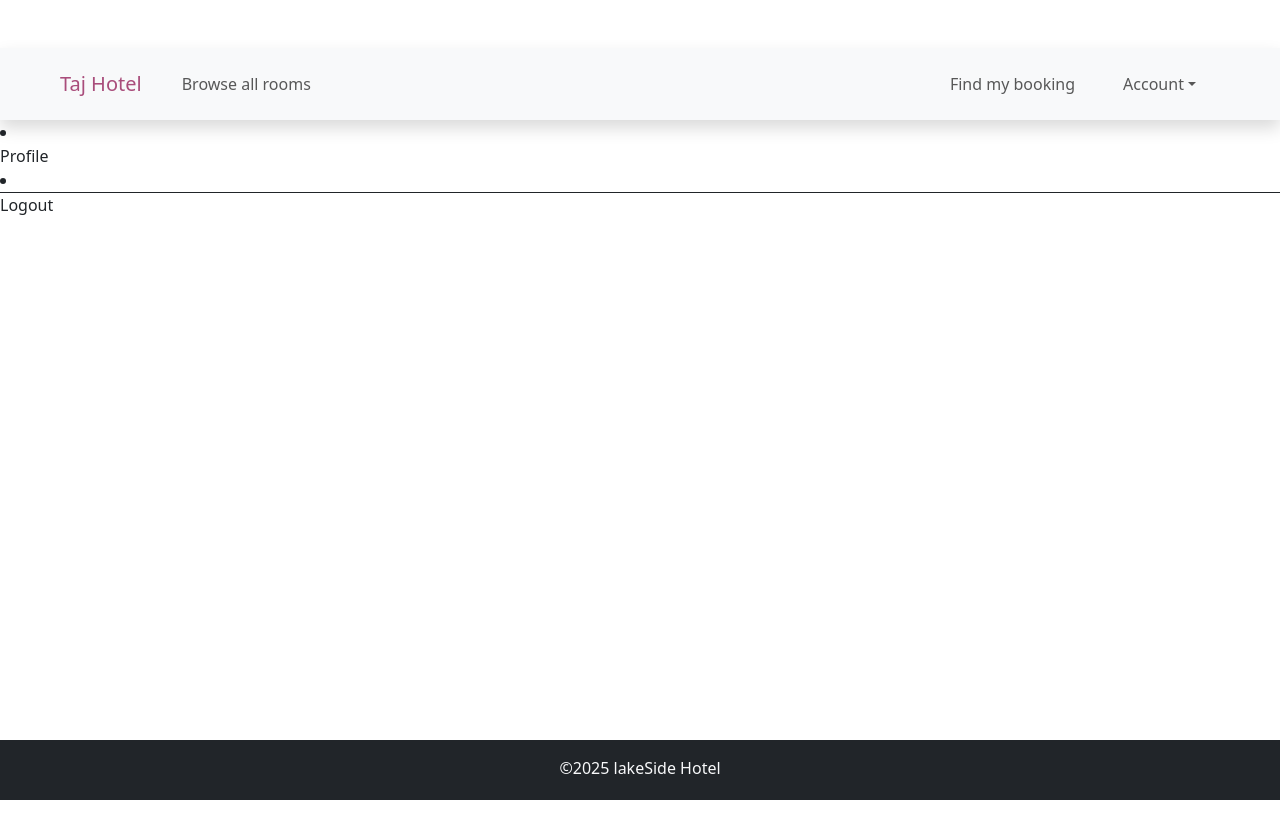
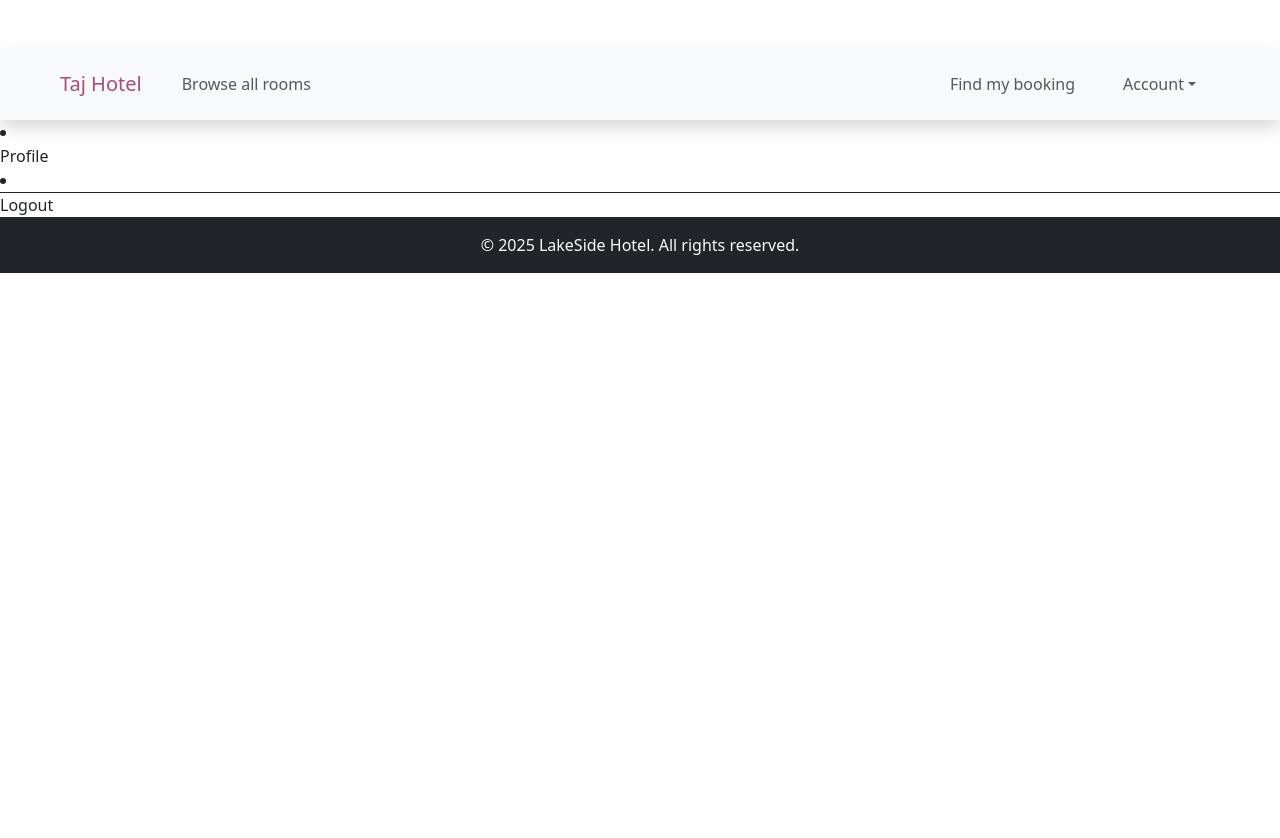
Before and after one commit to namratachavan15/HotelmanagementsysusingSpringbootReact, a React (Create React App) app in the folder hotelmangt/: page /logout in a window 1280 px wide. Shown: the top 838 px of the page. Built offline with nearby package versions, Linux system fonts and the light colour scheme.

Commit message:
Update Footer.jsx

```diff
--- a/hotelmangt/src/components/layout/Footer.jsx
+++ b/hotelmangt/src/components/layout/Footer.jsx
@@ -1,19 +1,22 @@
-import React from 'react'
-import { Col, Container, Row } from 'react-bootstrap';
+import React from 'react';
+import { Container, Row, Col } from 'react-bootstrap';
 
 const Footer = () => {
-    let today=new Date();
+  const today = new Date();
+
   return (
-    <footer className='bg-dark text-light py-3 footer mt-lg-5'>
-      <Container>
-        <Row>
-            <Col xs={12} md={12} className='text-center'>
-            <p>&copy;{today.getFullYear()}  lakeSide Hotel</p>
-            </Col>
+    <footer className="bg-dark text-light py-3 mt-auto">
+      <Container fluid>
+        <Row className="justify-content-center">
+          <Col xs="12" md="auto" className="text-center">
+            <p className="mb-0">
+              &copy; {today.getFullYear()} LakeSide Hotel. All rights reserved.
+            </p>
+          </Col>
         </Row>
       </Container>
     </footer>
-  )
-}
+  );
+};
 
-export default Footer
+export default Footer;
```
